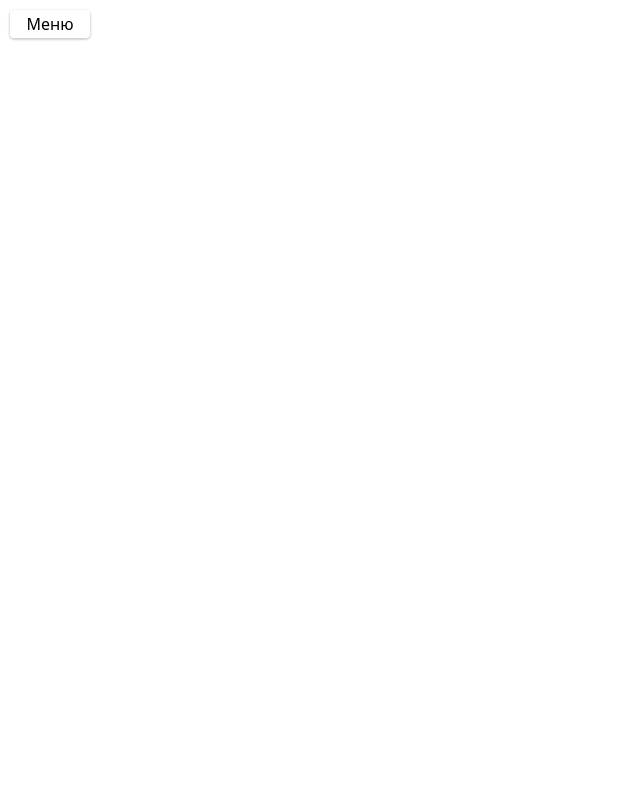
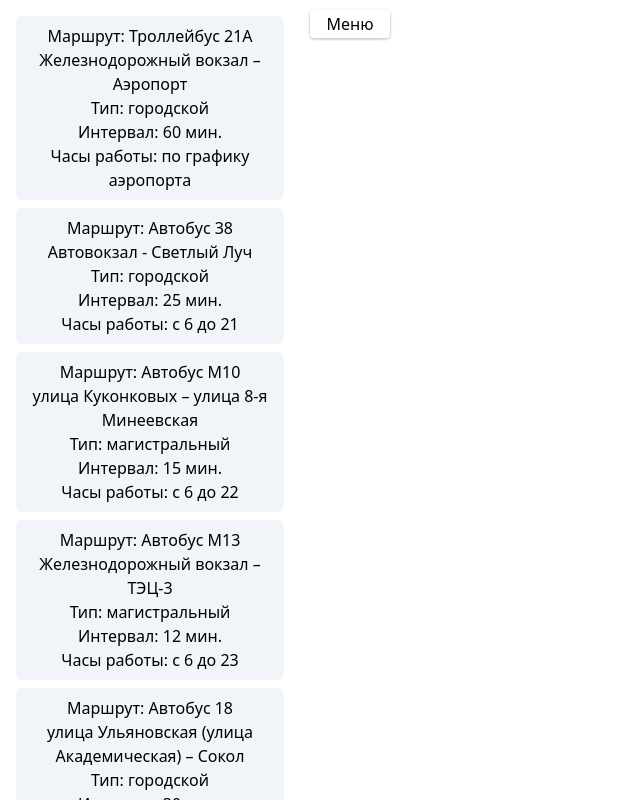
Before and after one commit to qucumbah/trans-reform-37, a Next.js app: page / in a window 1280 px wide. Shown: the whole page, without its empty margins (0-640 px from the left). Built offline with nearby package versions, Linux system fonts and the light colour scheme.

Commit message:
add route selection menu

```diff
--- /dev/null
+++ b/src/components/Menu.tsx
@@ -0,0 +1,35 @@
+import { Route } from "../pages";
+
+const Menu: React.FC<{
+  routes: Route[];
+  onRouteChange: (route: Route) => void;
+}> = ({ routes, onRouteChange }) => {
+  return (
+    <div className="relative w-full h-full p-4 overflow-y-auto flex gap-2 flex-col">
+      {routes.map((route) => (
+        <RouteComponent
+          route={route}
+          onSelect={() => onRouteChange(route)}
+          key={route.id}
+        />
+      ))}
+    </div>
+  );
+};
+
+const RouteComponent: React.FC<{ route: Route; onSelect: () => void }> = ({
+  route,
+  onSelect,
+}) => {
+  return (
+    <button className="p-2 rounded-md bg-slate-100" onClick={onSelect}>
+      <div>Маршрут: {route.name}</div>
+      <div>{route.route}</div>
+      <div>Тип: {route.type}</div>
+      <div>Интервал: {route.interval}</div>
+      <div>Часы работы: {route.hours}</div>
+    </button>
+  );
+};
+
+export default Menu;
--- a/src/pages/index.tsx
+++ b/src/pages/index.tsx
@@ -1,6 +1,7 @@
 import Script from "next/script";
 import { useCallback, useEffect, useId, useState } from "react";
 import type ymaps2 from "yandex-maps";
+import Menu from "../components/Menu";
 
 declare global {
   interface window {
@@ -52,7 +53,6 @@ export default function Home() {
         }
       );
       setMap(map);
-      console.log(map);
     });
   }, []);
 
@@ -71,9 +71,8 @@ export default function Home() {
   }, []);
 
   const setCurrentRoute = useCallback(
-    (index: number) => {
-      const route = routes[index];
-      console.log(route);
+    (id: string) => {
+      const route = routes.find((route) => route.id === id);
 
       const segments = route.waypointSegments.map((segment) => {
         return new ymaps.Polyline(
@@ -95,9 +94,8 @@ export default function Home() {
     },
     [map, routes]
   );
-  console.log(setCurrentRoute);
 
-  const [isMenuOpen, setIsMenuOpen] = useState(false);
+  const [isMenuOpen, setIsMenuOpen] = useState(true);
 
   return (
     <div className="">
@@ -107,7 +105,10 @@ export default function Home() {
           left: isMenuOpen ? 0 : "-300px",
         }}
       >
-        THIS IS THE MENU
+        <Menu
+          routes={routes}
+          onRouteChange={(route) => setCurrentRoute(route.id)}
+        />
       </div>
       <div
         id={mapContainerId}
@@ -170,7 +171,7 @@ function parseRoutes(routesSourceJson: any) {
   });
 }
 
-interface Route {
+export interface Route {
   waypointSegments: [number, number][][];
   type: "магистральный" | "городской" | "пригородный" | "подвозящий";
   name: string;
```
